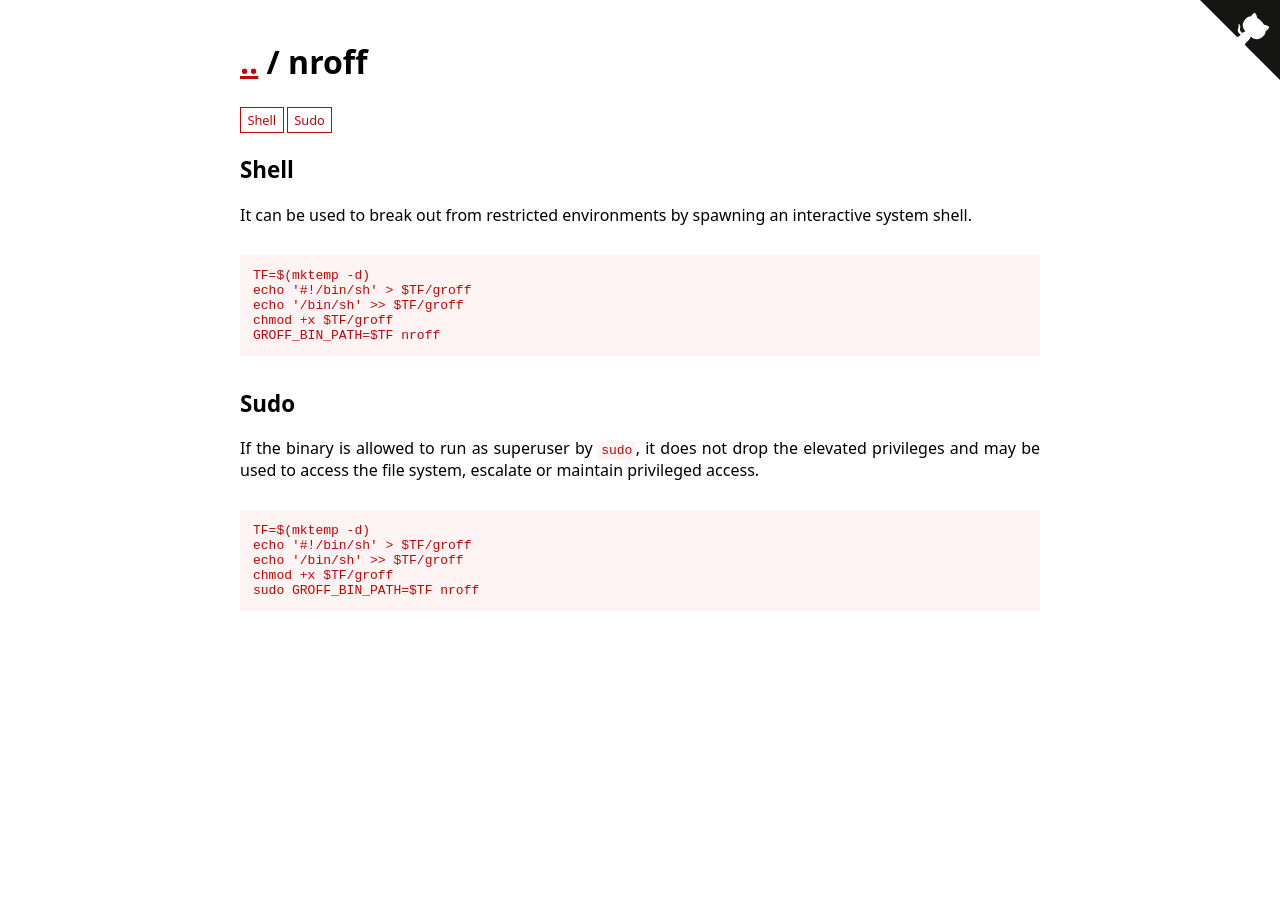
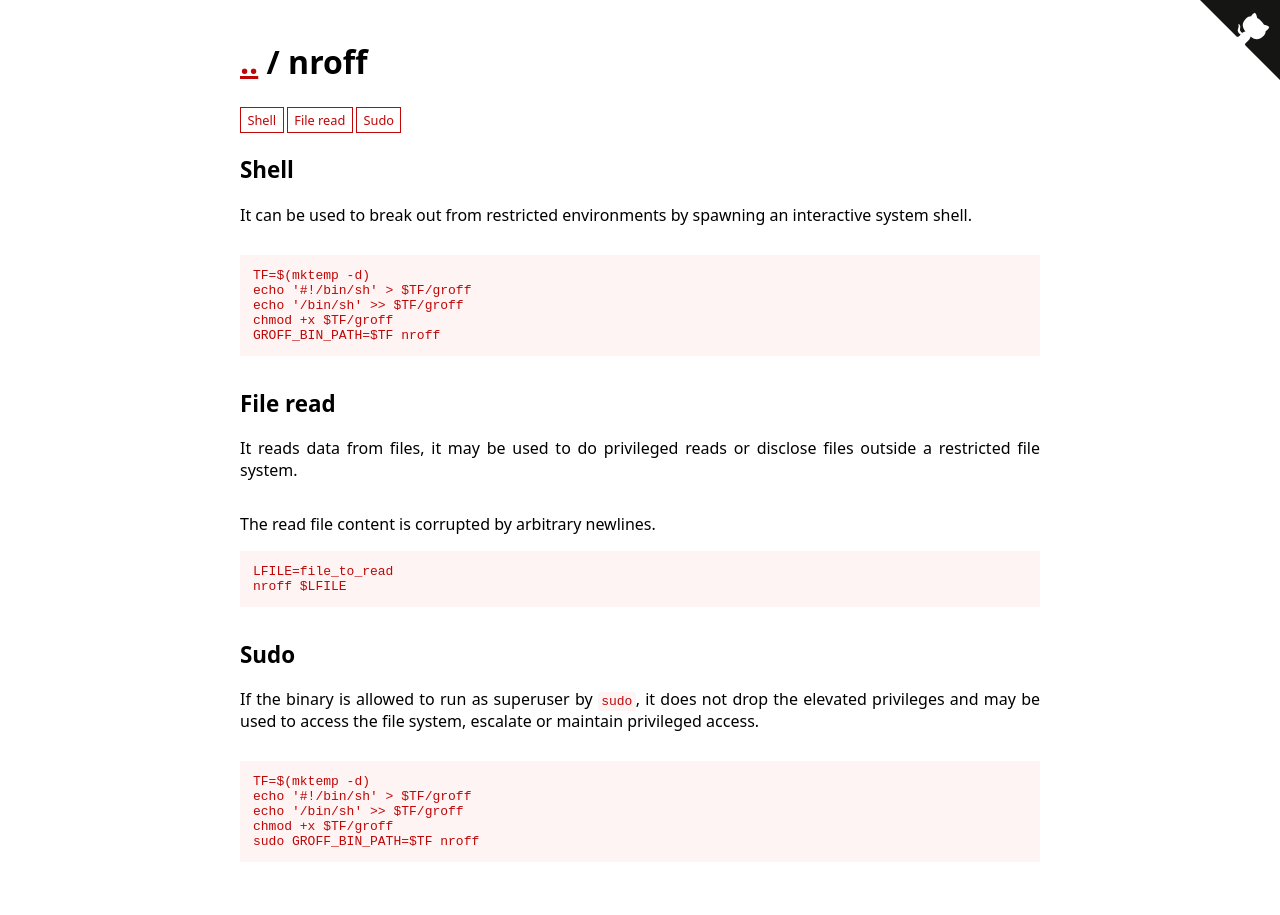
Before and after one commit to GTFOBins/GTFOBins.github.io, a Jekyll site: the page built from _gtfobins/nroff.md, in a window 1280 px wide. Built offline with Jekyll 4.4.1, drawn with Linux system fonts in a browser that asks for light colours.

Commit message:
Added nroff file read

```diff
--- a/_gtfobins/nroff.md
+++ b/_gtfobins/nroff.md
@@ -1,5 +1,10 @@
 ---
 functions:
+  file-read:
+    - description: The read file content is corrupted by arbitrary newlines.
+      code: |
+        LFILE=file_to_read
+        nroff $LFILE
   shell:
     - code: |
         TF=$(mktemp -d)
```
